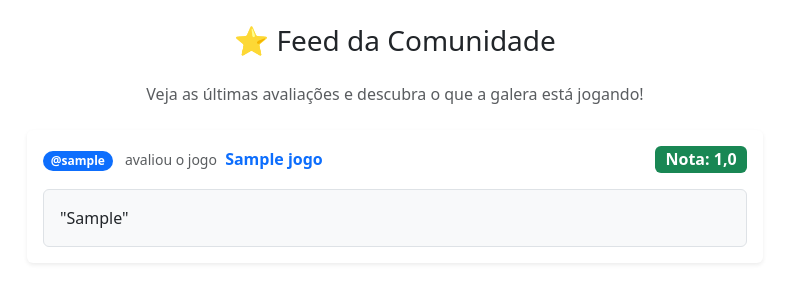
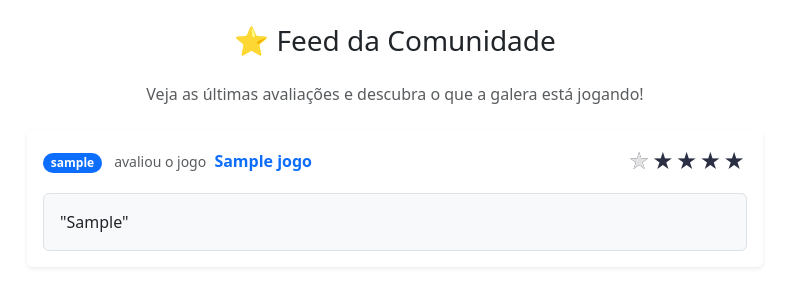
Before and after one commit to David-DEV2005/Gameboxd-Projeto-de-Desenvolvimento-Web-2, a Django app: page /avaliacoes/ in a window 1280 px wide. Shown: the part 87-394 px from the top of the page, without its empty margins (245-1034 px from the left). Run offline with Django 5.2, Linux system fonts and the light colour scheme; tables that the repository leaves empty hold one stand-in row (values such as "Sample post").

Commit message:
Atualização no mural de jogos.
Atualização para as notas aparecerem e serem renderizadas como estrelas.

```diff
--- a/lobby/templates/lobby/wall_rating.html
+++ b/lobby/templates/lobby/wall_rating.html
@@ -1,5 +1,4 @@
 {% extends 'lobby/base.html' %}
-
 {% block content %}
 <div class="row justify-content-center mt-4">
     <div class="col-md-8">
@@ -13,15 +12,13 @@
                         <div class="card-body">
                             <div class="d-flex justify-content-between align-items-center mb-2">
                                 <div>
-                                    <span class="badge bg-primary rounded-pill">@{{ review.usuario.username }}</span>
+                                    <span class="badge bg-primary rounded-pill">{{ review.usuario.username }}</span>
                                     <span class="text-muted ms-2 small">avaliou o jogo</span>
                                     <a href="{% url 'game_wall' review.jogo.id %}" class="fw-bold text-decoration-none ms-1">
                                         {{ review.jogo.titulo }}
                                     </a>
                                 </div>
-                                <div class="badge bg-success fs-6">
-                                    Nota: {{ review.nota }}
-                                </div>
+                            <span class="render-estrelas float-end" data-nota="{{ review.nota }}"></span>
                             </div>
 
                             <p class="card-text mt-3 bg-light p-3 rounded border">
```
